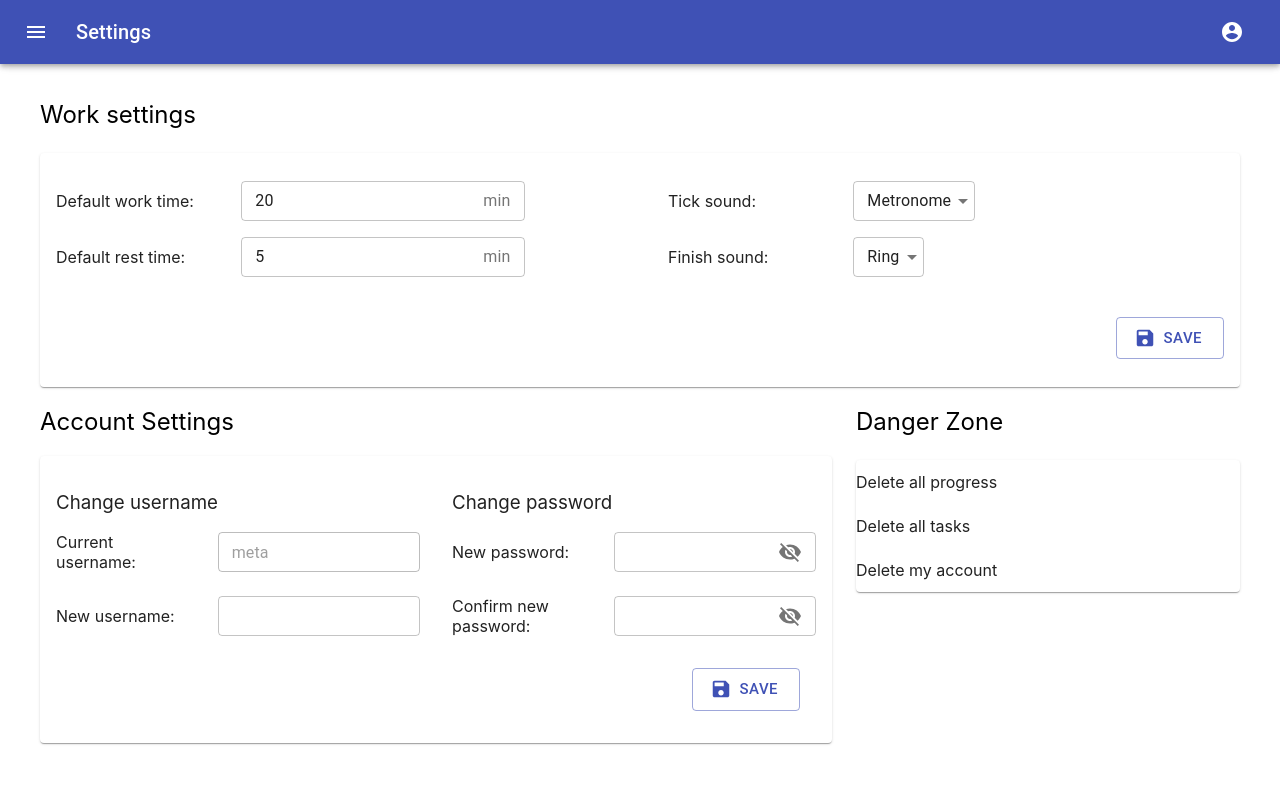
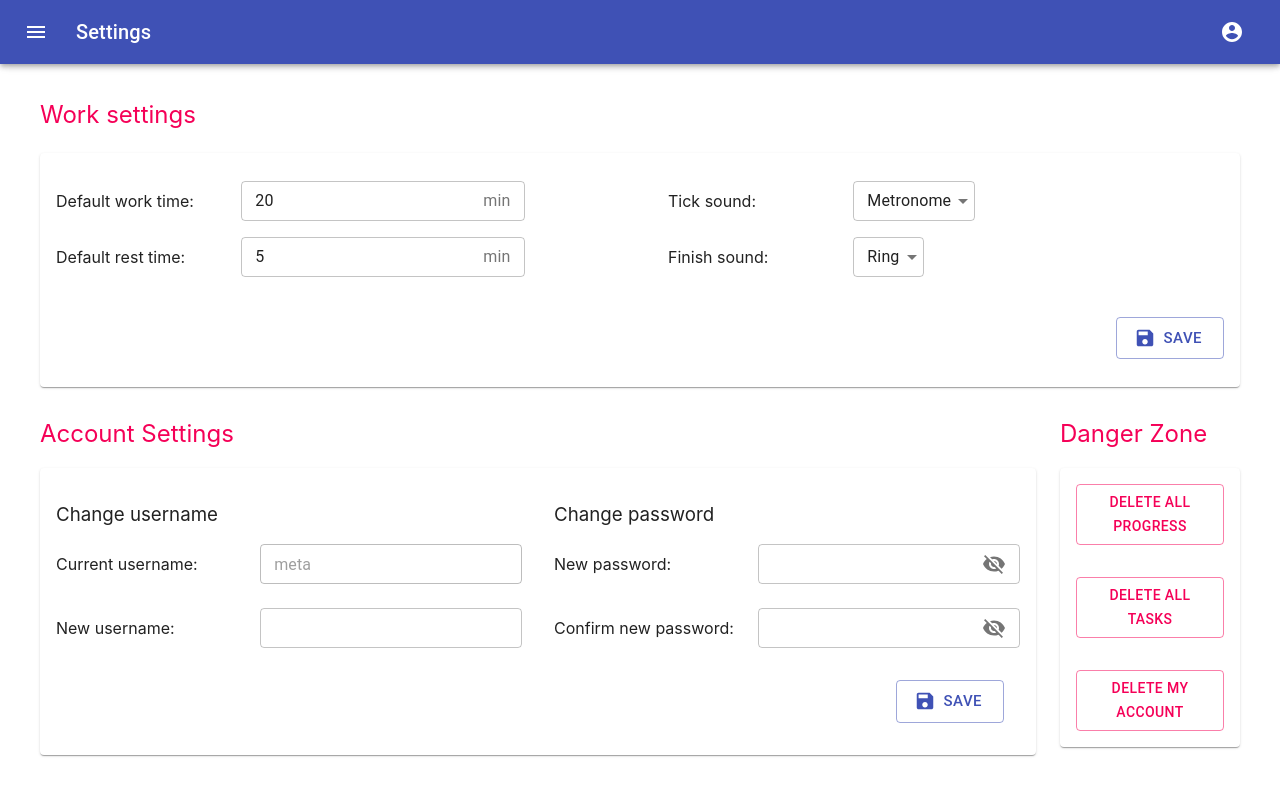
Before and after one commit to MetaMmodern/Pomodorro, a React (Create React App) app in the folder client/: page /settings in a window 1280 px wide. Shown: the top 796 px of the page. Built offline with nearby package versions, Linux system fonts and the light colour scheme; sample sign-in values are in the browser's storage; the HTML template or start-up script is replaced by a standard one.

Commit message:
finish visual danger settings

```diff
--- a/client/src/components/PasswordInput/PasswordInput.js
+++ b/client/src/components/PasswordInput/PasswordInput.js
@@ -20,6 +20,7 @@ const PasswordInput = (props) => {
       value={props.password}
       onChange={props.handlePasswordChange}
       autoComplete="off"
+      className={props.className || ""}
       InputProps={{
         endAdornment: (
           <InputAdornment position="end">
--- a/client/src/pages/SettingsPage/SettingsPage.js
+++ b/client/src/pages/SettingsPage/SettingsPage.js
@@ -11,15 +11,16 @@ export default function SettingsPage() {
   const classes = useStyles();
   return (
     <div className={classes.Settings}>
-      <h2 className={classes.settingTitle}>Work settings</h2>
-      <WorkSettings />
-
       <Grid container spacing={3}>
-        <Grid item xs={12} sm={6} md={8}>
+        <Grid item xs={12}>
+          <h2 className={classes.settingTitle}>Work settings</h2>
+          <WorkSettings />
+        </Grid>
+        <Grid item xs={12} md={9} lg={10}>
           <h2 className={classes.settingTitle}>Account Settings</h2>
           <AccountSettings />
         </Grid>
-        <Grid item xs={12} sm={6} md={4}>
+        <Grid item xs={12} md={3} lg={2}>
           <h2 className={classes.settingTitle}>Danger Zone</h2>
           <DangerZoneSettings />
         </Grid>
--- a/client/src/pages/SettingsPage/SettingsPage.style.js
+++ b/client/src/pages/SettingsPage/SettingsPage.style.js
@@ -26,6 +26,7 @@ export default makeStyles((theme) => {
     settingTitle: {
       fontWeight: "400",
       paddingBottom: theme.spacing(2),
+      color: theme.palette.secondary.main,
     },
   };
 });
--- a/client/src/pages/SettingsPage/components/AccountSettings/AccountSettings.js
+++ b/client/src/pages/SettingsPage/components/AccountSettings/AccountSettings.js
@@ -20,8 +20,12 @@ const AccountSettings = () => {
   };
   return (
     <Paper>
-      <form>
-        <Grid container spacing={4} className={classes.container}>
+      <Grid
+        container
+        spacing={4}
+        className={classes.container}
+        component={"form"}
+      >
         <Grid item xs={12} lg={6} className={classes.changeBlock}>
           <h3>Change username</h3>
           <UsernameSetting classes={classes} />
@@ -39,7 +43,6 @@ const AccountSettings = () => {
           />
         </Grid>
       </Grid>
-      </form>
     </Paper>
   );
 };
--- a/client/src/pages/SettingsPage/components/AccountSettings/AccountSettings.style.js
+++ b/client/src/pages/SettingsPage/components/AccountSettings/AccountSettings.style.js
@@ -23,5 +23,8 @@ export default makeStyles((theme) => {
       display: "flex",
       justifyContent: "flex-end",
     },
+    input: {
+      width: "100%",
+    },
   };
 });
--- a/client/src/pages/SettingsPage/components/DangerZoneSettings/DangerZoneSettings.js
+++ b/client/src/pages/SettingsPage/components/DangerZoneSettings/DangerZoneSettings.js
@@ -1,18 +1,30 @@
 import React from "react";
-import { Paper, Grid } from "@material-ui/core";
-
+import { Paper, Grid, Button } from "@material-ui/core";
+import useStyles from "./DangerZoneSettings.style";
 const DangerZoneSettings = () => {
+  const classes = useStyles();
   return (
-    <Paper>
-      <Grid container spacing={3}>
-        <Grid item xs={12}>
-          Delete all progress
+    <Paper className={classes.fullPaper}>
+      <Grid
+        container
+        spacing={4}
+        className={classes.container}
+        justify="space-between"
+      >
+        <Grid item xs={12} sm={4} md={12} className={classes.buttonCell}>
+          <Button variant="outlined" color="secondary">
+            Delete all progress
+          </Button>
         </Grid>
-        <Grid item xs={12}>
-          Delete all tasks
+        <Grid item xs={12} sm={4} md={12} className={classes.buttonCell}>
+          <Button variant="outlined" color="secondary">
+            Delete all tasks
+          </Button>
         </Grid>
-        <Grid item xs={12}>
-          Delete my account
+        <Grid item xs={12} sm={4} md={12} className={classes.buttonCell}>
+          <Button variant="outlined" color="secondary">
+            Delete my account
+          </Button>
         </Grid>
       </Grid>
     </Paper>
--- a/client/src/pages/SettingsPage/components/DangerZoneSettings/DangerZoneSettings.style.js
+++ b/client/src/pages/SettingsPage/components/DangerZoneSettings/DangerZoneSettings.style.js
@@ -0,0 +1,19 @@
+import { makeStyles } from "@material-ui/core";
+
+export default makeStyles((theme) => {
+  return {
+    container: {
+      padding: `0px ${theme.spacing(2)}px`,
+    },
+    buttonCell: {
+      display: "flex",
+      justifyContent: "center",
+    },
+    fullPaper: {
+      // this was made to
+      // stretch red buttons for whole height
+      // but i could not find out how to do that
+      // height: `calc(100% - ${theme.spacing(7)}px)`,
+    },
+  };
+});
--- a/client/src/pages/SettingsPage/components/PasswordSetting/PasswordSetting.js
+++ b/client/src/pages/SettingsPage/components/PasswordSetting/PasswordSetting.js
@@ -18,6 +18,7 @@ const PasswordSettings = ({ classes }) => {
             variant="outlined"
             size="small"
             autoComplete="false"
+            className={classes.input}
           />
         </div>
       </Grid>
@@ -31,6 +32,7 @@ const PasswordSettings = ({ classes }) => {
           type="text"
           size="small"
           autocomplete="false"
+          className={classes.input}
         />
       </Grid>
     </Grid>
--- a/client/src/pages/SettingsPage/components/UsernameSetting/UsernameSetting.js
+++ b/client/src/pages/SettingsPage/components/UsernameSetting/UsernameSetting.js
@@ -15,6 +15,7 @@ const UsernameSetting = ({ classes }) => {
             size="small"
             value={"meta"}
             disabled={true}
+            className={classes.input}
           />
         </div>
       </Grid>
@@ -28,6 +29,7 @@ const UsernameSetting = ({ classes }) => {
           type="text"
           size="small"
           autoComplete="off"
+          className={classes.input}
         />
       </Grid>
     </Grid>
```
Lines whose indentation alone changed are shown as unchanged.
